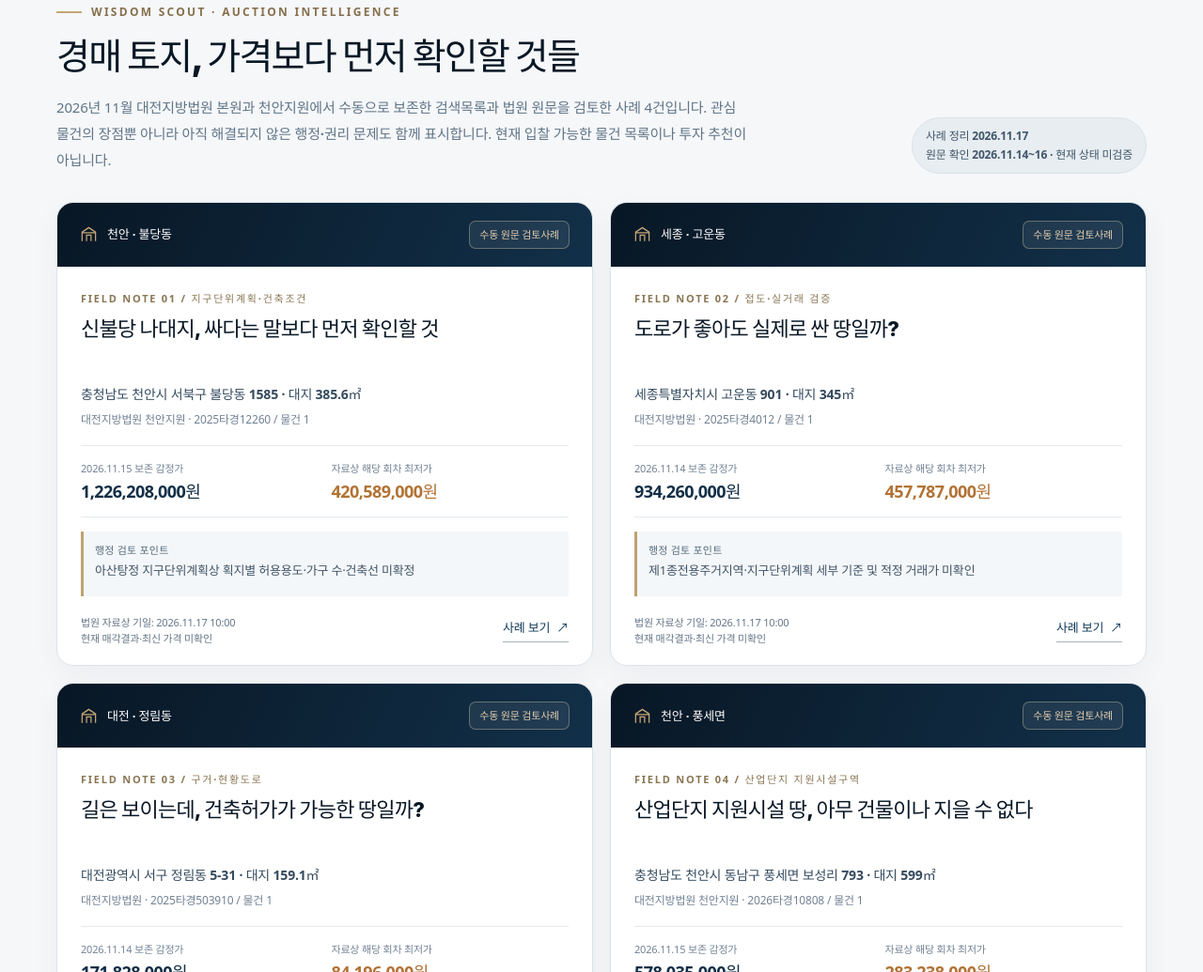
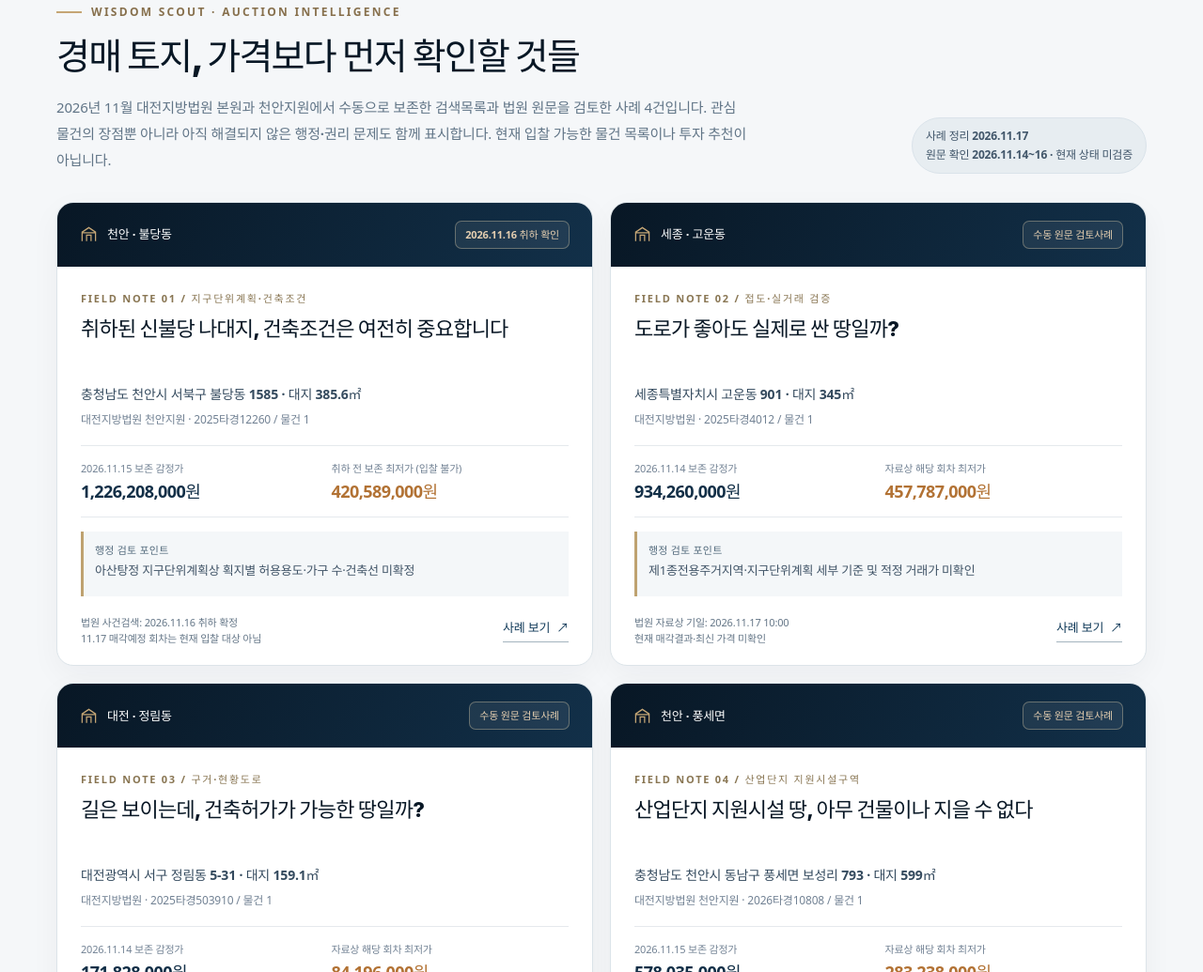
Before and after one commit to kjyb0304-arch/WISDOM, a plain HTML site: page index.html in a window 1280 px wide. Shown: the part 3154-4189 px from the top of the page at 94% size. Drawn offline with Linux system fonts and the light colour scheme; a web font is replaced by a local one.

Commit message:
Mark Buldang 1585 SCOUT homepage card withdrawn on 2026-11-16

```diff
--- a/index.html
+++ b/index.html
@@ -858,15 +858,15 @@ a{color:#0b5dbb}
   </div><div class="ws-archive">사례 정리 2026.11.17<br>원문 확인 2026.11.14~16 · 현재 상태 미검증</div></div>
   <div class="ws-grid">
 <article class="ws-card">
- <div class="ws-card-top"><span class="ws-region"><svg viewBox="0 0 24 24" aria-hidden="true"><path d="M3 21V9l9-6 9 6v12M9 21v-8h6v8M3 10h18"/></svg>천안 · 불당동</span><span class="ws-tag">수동 원문 검토사례</span></div>
+ <div class="ws-card-top"><span class="ws-region"><svg viewBox="0 0 24 24" aria-hidden="true"><path d="M3 21V9l9-6 9 6v12M9 21v-8h6v8M3 10h18"/></svg>천안 · 불당동</span><span class="ws-tag">2026.11.16 취하 확인</span></div>
  <div class="ws-card-main">
   <p class="ws-index">FIELD NOTE 01 / 지구단위계획·건축조건</p>
-  <h3>신불당 나대지, 싸다는 말보다 먼저 확인할 것</h3>
+  <h3>취하된 신불당 나대지, 건축조건은 여전히 중요합니다</h3>
   <p class="ws-address">충청남도 천안시 서북구 불당동 1585 · 대지 385.6㎡</p>
   <p class="ws-case">대전지방법원 천안지원 · 2025타경12260 / 물건 1</p>
-  <div class="ws-prices"><div><div class="ws-price-label">2026.11.15 보존 감정가</div><div class="ws-price">1,226,208,000원</div></div><div><div class="ws-price-label">자료상 해당 회차 최저가</div><div class="ws-price min">420,589,000원</div></div></div>
+  <div class="ws-prices"><div><div class="ws-price-label">2026.11.15 보존 감정가</div><div class="ws-price">1,226,208,000원</div></div><div><div class="ws-price-label">취하 전 보존 최저가 (입찰 불가)</div><div class="ws-price min">420,589,000원</div></div></div>
   <p class="ws-focus"><strong>행정 검토 포인트</strong>아산탕정 지구단위계획상 획지별 허용용도·가구 수·건축선 미확정</p>
-  <div class="ws-bottom"><div class="ws-date">법원 자료상 기일: 2026.11.17 10:00<br>현재 매각결과·최신 가격 미확인</div><a class="ws-link" href="/scout-examples/index.html#buldang1585" aria-label="2025타경12260 물건 1 수동 검토사례 자세히 보기">사례 보기 <span aria-hidden="true">↗</span></a></div>
+  <div class="ws-bottom"><div class="ws-date">법원 사건검색: 2026.11.16 취하 확정<br>11.17 매각예정 회차는 현재 입찰 대상 아님</div><a class="ws-link" href="/scout-examples/index.html#buldang1585" aria-label="2025타경12260 물건 1 수동 검토사례 자세히 보기">사례 보기 <span aria-hidden="true">↗</span></a></div>
  </div>
 </article>
 <article class="ws-card">
```
